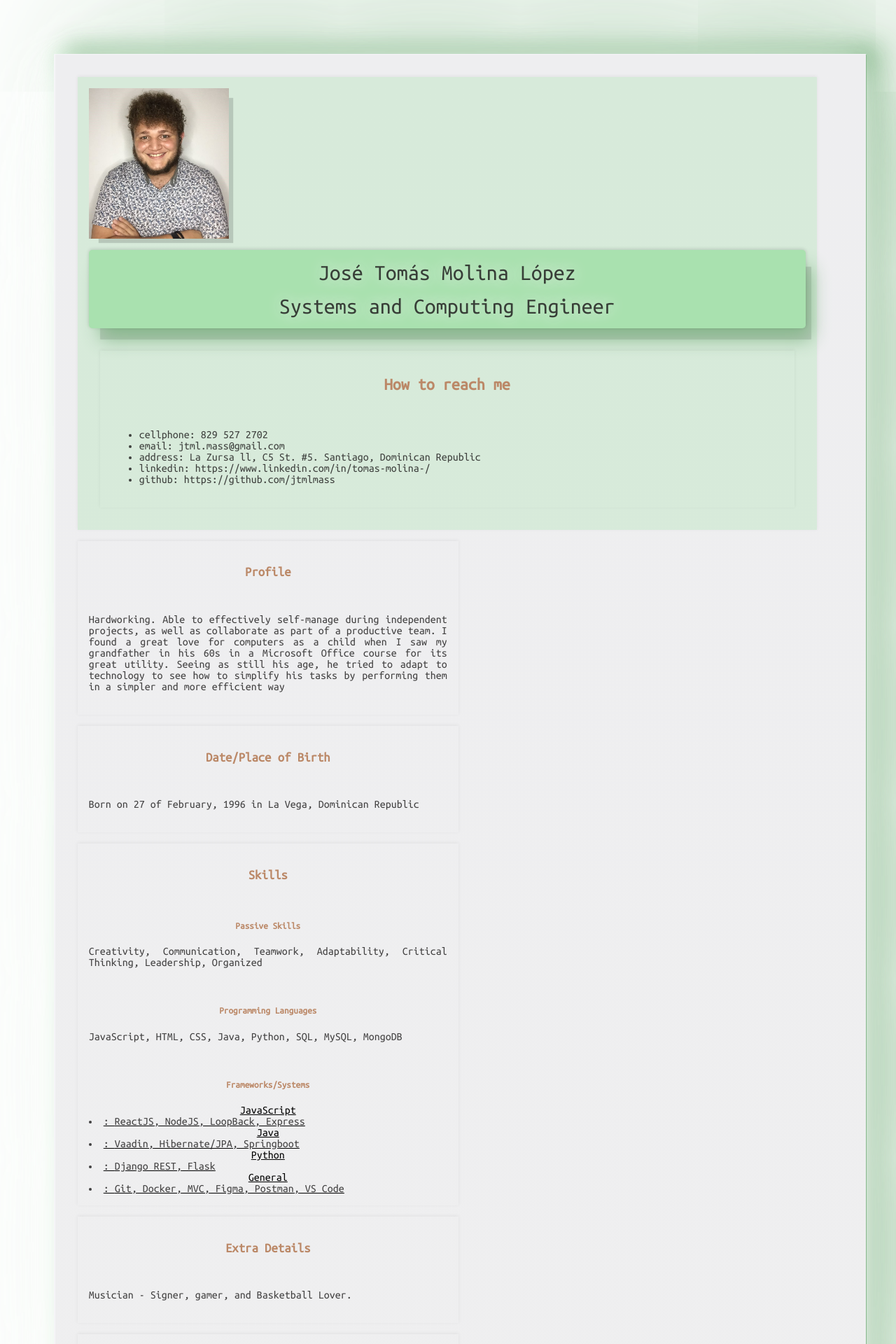
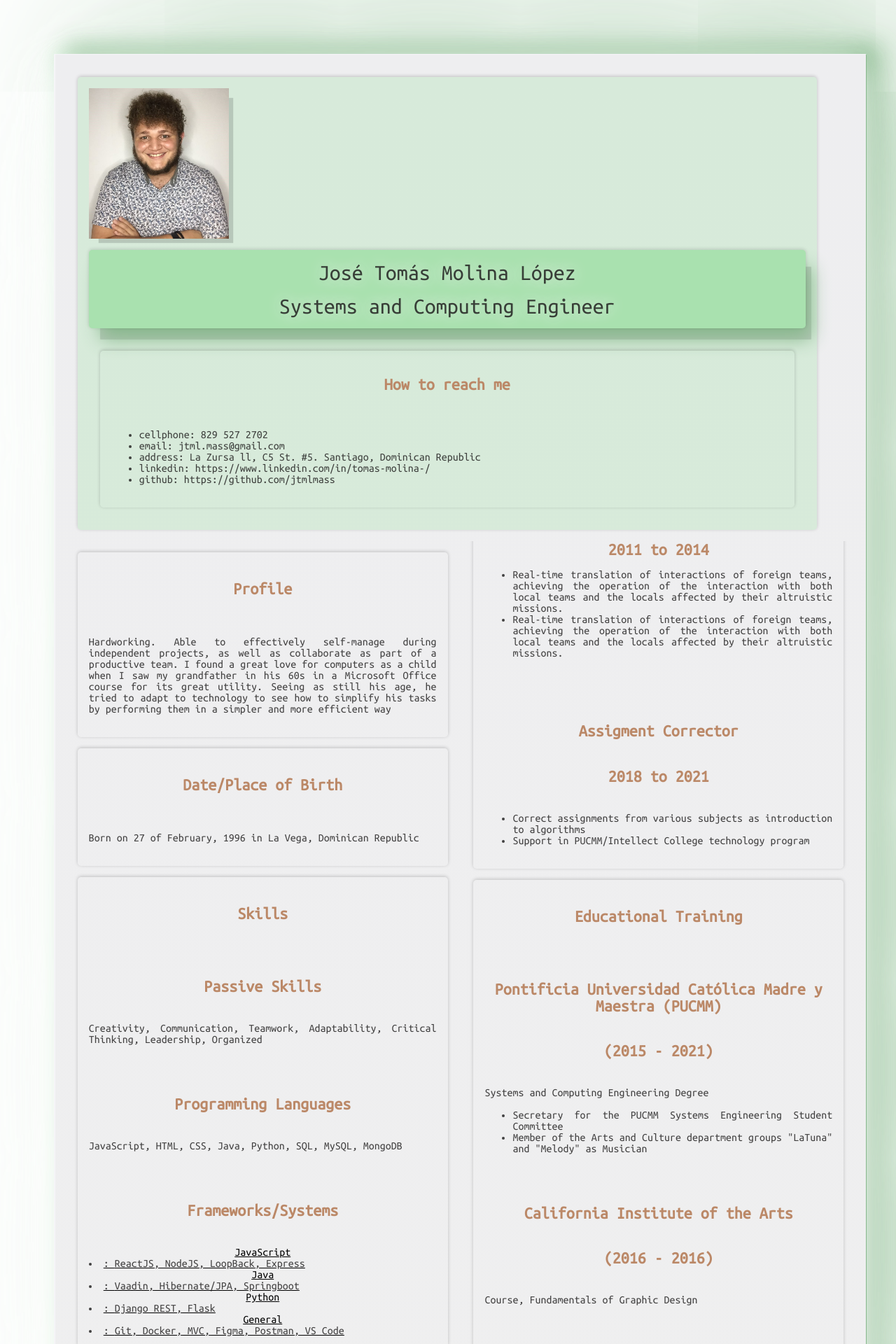
Before and after one commit to tomasjml/cv-tomas-molina, a React (Create React App) app: page / in a window 1280 px wide. Shown: the top 1920 px of the page at 70% size. Built offline with nearby package versions, Linux system fonts and the light colour scheme.

Commit message:
Make rows work for paper segments

```diff
--- a/src/App.js
+++ b/src/App.js
@@ -26,7 +26,10 @@ function App() {
   return (
     <div className="App">
       <div className="paper">
+        <div className="paper__header">
           <IdentificationInfo name={name} dedication={dedication} yourImage={tomasMolina}/>
+        </div>
+        <div className="paper__body">
           <ProfileInfo info={profileDescription}/>
           <BirthInfo birthDate={birthDate} birthPlace={birthPlace}/>
           <SkillsInfo codingData={codingData.join(", ")} frameData={frameData} passiveData={passiveData.join(", ")}/>
@@ -35,6 +38,7 @@ function App() {
           <EducationalInfo educationalData={educationalData}/>
         </div>
       </div>
+    </div>
   );
 }
 
--- a/src/components/identification-info/IdentificationInfo.css
+++ b/src/components/identification-info/IdentificationInfo.css
@@ -8,7 +8,7 @@
   /* Padding for demo purposes */
   /* padding: 1em; */
   border-color: var(--brown);
-  border-radius: 0.3em;
+  border-radius: var(--boder-radius-sm);
 }
 
 .avatar {
--- a/src/index.css
+++ b/src/index.css
@@ -1,4 +1,21 @@
 @import url("https://fonts.googleapis.com/css2?family=Ubuntu+Mono&display=swap");
+@media (min-width: 750px) {
+  .paper__body {
+    column-count: 1;
+    column-gap: 0.3em;
+  }
+
+  .paper {
+    break-inside: avoid;
+  }
+}
+
+@media (min-width: 960px) {
+  .paper__body {
+    column-count: 2;
+    column-gap: 0.3em;
+  }
+}
 
 :root {
   /* Colors */
@@ -26,7 +43,7 @@
 }
 
 .info {
-  box-shadow: 0 -1px 5px rgba(0, 0, 0, 0.062);
+  box-shadow: 0 -1px 5px rgba(0, 0, 0, 0.199);
   border-radius: var(--border-radius-sm);
   -webkit-transition: all 0.5s ease;
   -moz-transition: all 0.5s ease;
@@ -39,6 +56,7 @@
   margin: 2m auto;
   display: grid;
   grid-gap: 1em;
+  border-radius: var(--boder-radius-sm);
 }
 
 .info__primary {
@@ -113,7 +131,6 @@
   padding: 1em;
 
   border-radius: var(--border-radius-sm);
-
   background: var(--white);
   background: -moz-linear-gradient(
     top,
@@ -182,6 +199,12 @@
   -o-transform: scale(var(--hover-inside-sm));
   transform: scale(var(--hover-inside-sm));
 }
+.paper__header {
+  width: 100%;
+}
+.paper__body {
+  width: 100%;
+}
 
 h1 {
   margin: 0.5em auto;
@@ -189,12 +212,14 @@ h1 {
   font-weight: normal;
   text-align: center;
   text-shadow: 0 0px 20px #eee;
+  font-size: 2em;
 }
 
 h2,
 h3,
 h4,
 h5 {
+  font-size: 1.5em;
   color: var(--brown);
 }
 
```
Lines whose indentation alone changed are shown as unchanged.
